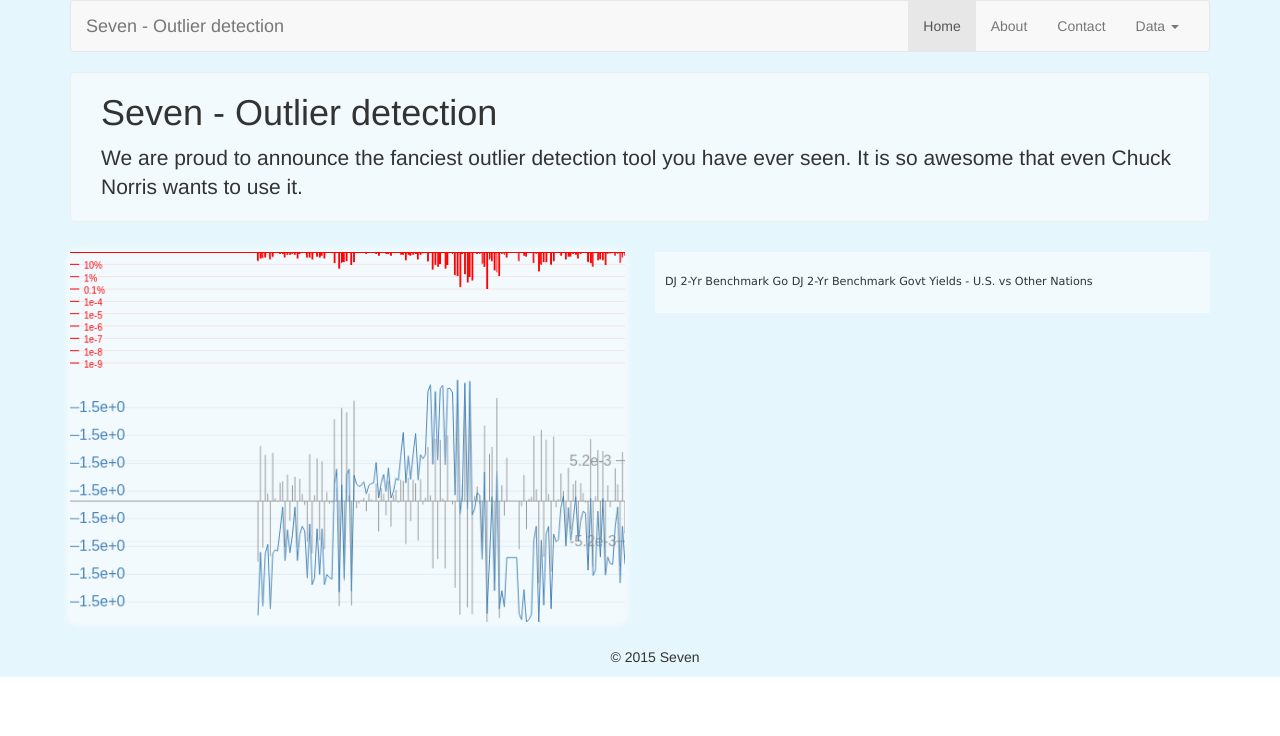
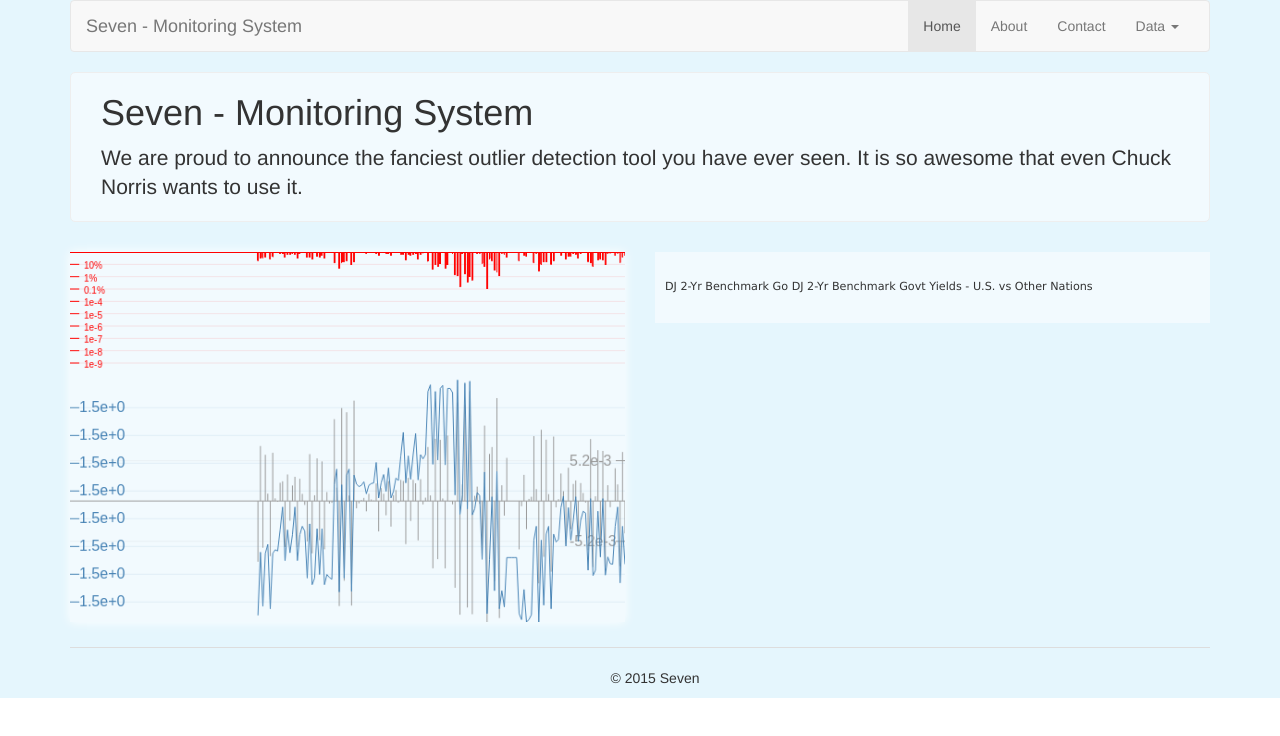
Before and after one commit to whitestguyiknow/affen, a plain HTML site: page front-end/website/index.html in a window 1280 px wide. Drawn offline with nearby package versions, Linux system fonts and the light colour scheme.

Commit message:
changed name and added horizontal divider

```diff
--- a/front-end/website/css/design.css
+++ b/front-end/website/css/design.css
@@ -35,7 +35,10 @@ html, body{
 }
 
 .seven_footer{
-	margin-top: 20px;
+}
+
+.seven_divider{
+	border-top: 1px solid #DDD;
 }
 
 canvas{
@@ -57,5 +60,5 @@ canvas{
 }
 
 .newsfeed_block p{
-	margin: 15px 0px;
+	margin: 20px 0px;
 }
--- a/front-end/website/index.html
+++ b/front-end/website/index.html
@@ -140,7 +140,7 @@ function setup() {
               <span class="icon-bar"></span>
               <span class="icon-bar"></span>
             </button>
-            <a class="navbar-brand" href="#">Seven - Outlier detection</a>
+            <a class="navbar-brand" href="#">Seven - Monitoring System</a>
           </div>
           <div id="navbar" class="navbar-collapse collapse">
             <ul class="nav navbar-nav navbar-right">
@@ -167,7 +167,7 @@ function setup() {
 
 	  <div class="row seven_header col-md-12 center-block">
 		<div class="col-md-12">
-			<h1>Seven - Outlier detection</h1>
+			<h1>Seven - Monitoring System</h1>
 			<p class="lead">We are proud to announce the fanciest outlier detection tool you have ever seen. It is so awesome that even Chuck Norris wants to use it.</p>
 		</div>
 	  </div>
@@ -182,7 +182,7 @@ function setup() {
 			</div>
 		</div>
 	  </div>
-
+	<hr class="seven_divider" />
 	<div id="footer" class="seven_footer">
 		<div class="container">
 			<p class="muted credit text-center">© 2015 Seven</p>
```
